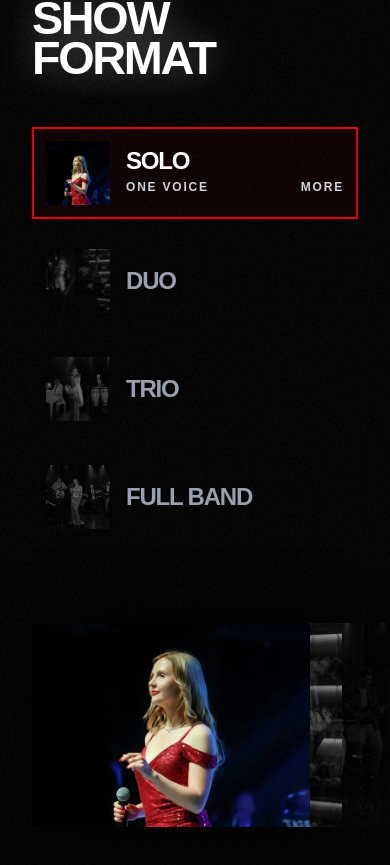
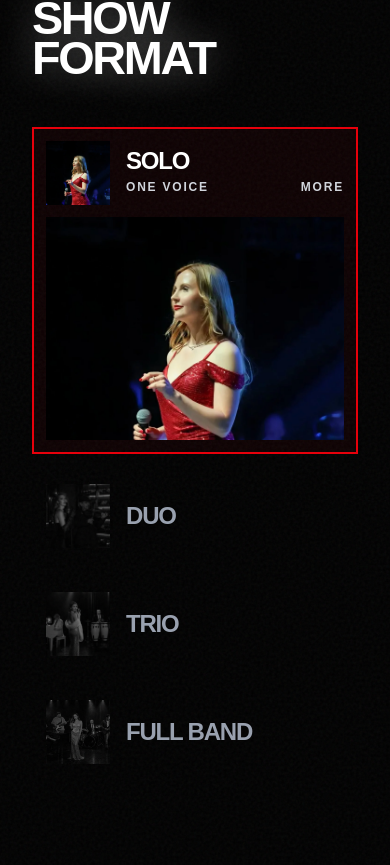
Before and after one commit to shahovatania-singer/shahova-web, a Next.js app: page / in a window 390 px wide. Shown: the part 2620-3485 px from the top of the page. Built offline with nearby package versions, Linux system fonts and the light colour scheme.

Commit message:
update: Format mobile resol

```diff
--- a/src/components/Format.tsx
+++ b/src/components/Format.tsx
@@ -1,10 +1,90 @@
 "use client";
 
-import React, { useState, useEffect } from "react";
+import React, { useState, useEffect, useRef } from "react";
 import { createPortal } from "react-dom";
 import Image from "next/image";
-import { motion, AnimatePresence } from "framer-motion";
+import { motion, AnimatePresence, frame, cancelFrame } from "framer-motion";
 import Reveal from "./Reveal";
+
+/**
+ * Below `lg` the list and the photo can't sit side by side, so instead of the
+ * image stack each format opens its own photo directly beneath its row, like a
+ * dropdown. Switching formats collapses the old photo and opens the new one in
+ * the same transition, so the list's total height stays constant.
+ */
+const PANEL_MS = 450;
+const PANEL_TRANSITION = {
+  duration: PANEL_MS / 1000,
+  ease: [0.22, 1, 0.36, 1] as [number, number, number, number],
+};
+
+/** Tailwind's `lg` — where the side-by-side layout takes over. */
+const DESKTOP_QUERY = "(min-width: 64rem)";
+
+/** The fixed header is `h-16`; a selected row should settle clear of it. */
+const HEADER_CLEARANCE = 64 + 16;
+
+/** Breathing room between an opened photo and the bottom of the viewport. */
+const BOTTOM_GAP = 16;
+
+/**
+ * Keeps a just-selected format in view while the photos resize.
+ *
+ * Picking a format below the open one collapses the photo above it, which
+ * drags the selected row upward — on a phone, far enough to slide it under the
+ * header or off the screen. For the length of the transition this nudges the
+ * page so the row never rises above the header, and scrolls down to reveal the
+ * opening photo if it would end below the fold. The row is otherwise left to
+ * move naturally. It runs in framer-motion's postRender step so it measures the
+ * heights framer has just written rather than last frame's, and gives way as
+ * soon as the reader scrolls.
+ *
+ * It stops once the transition time is up *and* the layout has stopped moving,
+ * not on a timer alone: on a slow phone a dropped frame can land the final
+ * height after the nominal end, and that last jump is the one that matters.
+ *
+ * Returns a function that stops it early.
+ */
+function followSelection(item: HTMLElement): () => void {
+  const start = performance.now();
+  let lastTop = NaN;
+  let lastHeight = NaN;
+
+  const step = () => {
+    if (!item.isConnected) return stop();
+
+    const { top, bottom } = item.getBoundingClientRect();
+    const overflow = bottom - (window.innerHeight - BOTTOM_GAP);
+
+    let dy = 0;
+    if (top < HEADER_CLEARANCE) dy = top - HEADER_CLEARANCE;
+    else if (overflow > 0) dy = Math.min(overflow, top - HEADER_CLEARANCE);
+
+    // "instant" overrides the `scroll-behavior: smooth` set on <html>.
+    if (dy !== 0) window.scrollBy({ top: dy, behavior: "instant" });
+
+    // offsetTop/offsetHeight are layout positions, unaffected by the scroll
+    // above, so they only stop changing once the photos have finished resizing.
+    const settled =
+      item.offsetTop === lastTop && item.offsetHeight === lastHeight;
+    lastTop = item.offsetTop;
+    lastHeight = item.offsetHeight;
+
+    const elapsed = performance.now() - start;
+    if ((elapsed > PANEL_MS && settled) || elapsed > PANEL_MS + 1000) stop();
+  };
+
+  const stop = () => {
+    cancelFrame(step);
+    window.removeEventListener("wheel", stop);
+    window.removeEventListener("touchstart", stop);
+  };
+
+  frame.postRender(step, true);
+  window.addEventListener("wheel", stop, { passive: true });
+  window.addEventListener("touchstart", stop, { passive: true });
+  return stop;
+}
 
 const FORMATS = [
   {
@@ -228,12 +308,19 @@ export default function Format() {
     };
   }, [activePopup]);
 
-  const handleSelect = (id: string) => {
+  const stopFollowRef = useRef<(() => void) | null>(null);
+
+  const handleSelect = (id: string, item: HTMLElement) => {
     setStackOrder((prev) => {
       const newStack = prev.filter((item) => item !== id);
       newStack.unshift(id); // Move selected to the front
       return newStack;
     });
+
+    // The inline photos only exist in the stacked layout.
+    if (window.matchMedia(DESKTOP_QUERY).matches) return;
+    stopFollowRef.current?.();
+    stopFollowRef.current = followSelection(item);
   };
 
   return (
@@ -260,21 +347,27 @@ export default function Format() {
 
       {/* Content Columns */}
       <div className="flex flex-col lg:flex-row gap-20 lg:gap-32 items-center lg:items-stretch w-full">
-        {/* Left Column - List */}
-        <div className="w-full lg:w-[35%] flex flex-col gap-4">
+        {/* Left Column - List.
+            overflow-anchor is off so Chrome's scroll anchoring doesn't also
+            shift the page while the photos resize — followSelection owns that,
+            and this keeps Chrome and Safari behaving the same. */}
+        <div className="w-full lg:w-[35%] flex flex-col gap-4 [overflow-anchor:none]">
           {FORMATS.map((format) => {
             const isSelected = stackOrder[0] === format.id;
 
             return (
               <div
                 key={format.id}
-                onClick={() => !isSelected && handleSelect(format.id)}
-                className={`flex items-center gap-4 md:gap-6 p-3 md:p-4 transition-all duration-300 border-2 ${
+                onClick={(e) =>
+                  !isSelected && handleSelect(format.id, e.currentTarget)
+                }
+                className={`transition-all duration-300 border-2 ${
                   isSelected
                     ? "border-red-600 bg-red-600/5 cursor-default"
                     : "border-transparent hover:border-white/10 hover:bg-white/5 cursor-pointer"
                 }`}
               >
+                <div className="flex items-center gap-4 md:gap-6 p-3 md:p-4">
                   {/* Thumbnail */}
                   <div
                     className={`relative w-16 h-16 md:w-24 md:h-24 bg-zinc-800 overflow-hidden flex-shrink-0 transition-all duration-300 ${!isSelected ? "grayscale opacity-50" : ""}`}
@@ -317,12 +410,39 @@ export default function Format() {
                     )}
                   </div>
                 </div>
+
+                {/* Inline photo — stacked layout only (see PANEL_MS) */}
+                <AnimatePresence initial={false}>
+                  {isSelected && (
+                    <motion.div
+                      key="photo"
+                      initial={{ height: 0, opacity: 0 }}
+                      animate={{ height: "auto", opacity: 1 }}
+                      exit={{ height: 0, opacity: 0 }}
+                      transition={PANEL_TRANSITION}
+                      className="overflow-hidden lg:hidden"
+                    >
+                      <div className="px-3 pb-3 md:px-4 md:pb-4">
+                        <div className="relative w-full aspect-[4/3] max-h-[70svh] overflow-hidden bg-zinc-900">
+                          <Image
+                            src={format.mainImage}
+                            alt={format.title}
+                            fill
+                            sizes="100vw"
+                            className="object-cover object-[center_30%]"
+                          />
+                        </div>
+                      </div>
+                    </motion.div>
+                  )}
+                </AnimatePresence>
+              </div>
             );
           })}
         </div>
 
-        {/* Right Column - Image Stack */}
-        <div className="relative w-full md:w-[80%] lg:w-[55%] aspect-[16/10] lg:aspect-auto flex-shrink-0 pr-12">
+        {/* Right Column - Image Stack (side-by-side layout only) */}
+        <div className="relative hidden lg:block lg:w-[55%] flex-shrink-0 pr-12">
           {FORMATS.map((format) => {
             const index = stackOrder.indexOf(format.id);
             const isFront = index === 0;
@@ -349,7 +469,7 @@ export default function Format() {
                   src={format.mainImage}
                   alt={format.title}
                   fill
-                  sizes="(max-width: 768px) 100vw, (max-width: 1024px) 80vw, 55vw"
+                  sizes="55vw"
                   className="object-cover"
                 />
               </motion.div>
```
Lines whose indentation alone changed are shown as unchanged.
